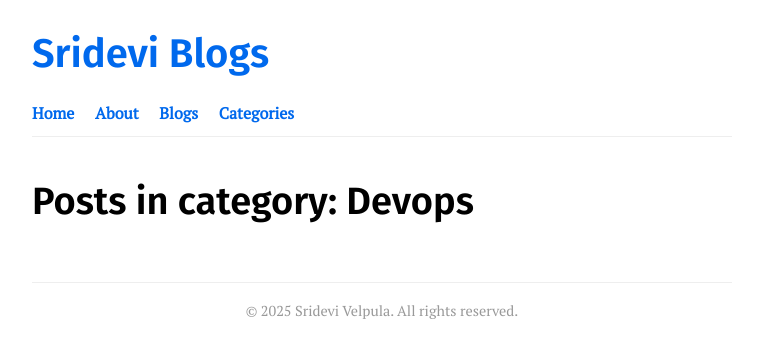
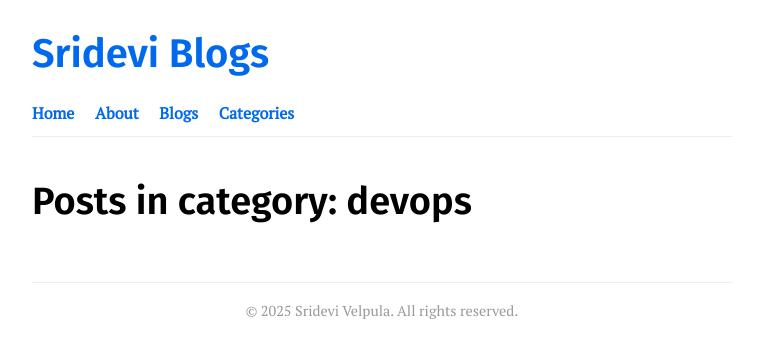
Before and after one commit to srideviblogs/srideviblogs.github.io, a Jekyll site: the page built from categories/devops.md, in a window 1280 px wide. Shown: the top 358 px of the page, without its empty margins (258-1021 px from the left). Built offline with Jekyll 4.4.1, drawn with Linux system fonts in a browser that asks for light colours.

Commit message:
Update category.html

```diff
--- a/_layouts/category.html
+++ b/_layouts/category.html
@@ -2,13 +2,11 @@
 layout: default
 ---
 
-<h1>Posts in category: {{ page.category | capitalize }}</h1>
+<h1>Posts in category: {{ page.category }}</h1>
 
 <ul>
-  {% assign cat_posts = site.categories[page.category] %}
-  {% for post in cat_posts %}
-    <li>
-      <a href="{{ post.url }}">{{ post.title }}</a> — {{ post.date | date: "%B %d, %Y" }}
-    </li>
-  {% endfor %}
+{% assign category_posts = site.posts | where_exp: "post", "post.categories contains page.category" %}
+{% for post in category_posts %}
+  <li><a href="{{ post.url }}">{{ post.title }}</a> — {{ post.date | date: "%B %d, %Y" }}</li>
+{% endfor %}
 </ul>
```
